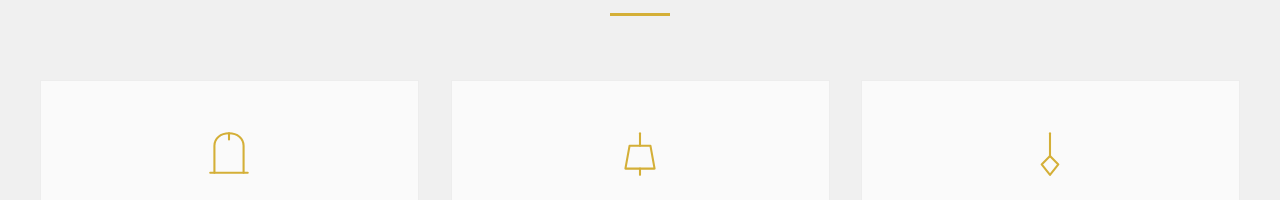
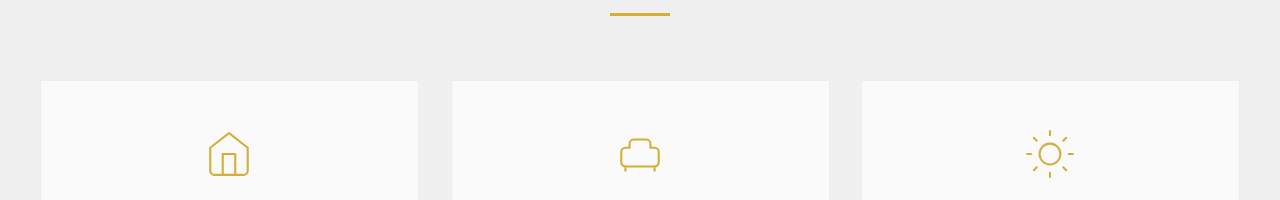
Before and after one commit to BenjaminOhana/bmb-portfolio, a website built with Vite: page index.html in a window 1280 px wide. Shown: the part 3361-3561 px from the top of the page. Built offline with nearby package versions, Linux system fonts and the light colour scheme; a web font is replaced by a local one.

Commit message:
Feat: Update service icons to be more friendly and representative

```diff
--- a/index.html
+++ b/index.html
@@ -106,11 +106,10 @@
             <div class="services-grid">
                 <div class="service-card fade-in delay-100" data-service="architecture">
                     <div class="service-icon">
-                        <!-- Architecture: Minimalist Arch -->
+                        <!-- Architecture: Home (Friendly & Clear) -->
                         <svg width="64" height="64" viewBox="0 0 24 24" fill="none" stroke="currentColor" stroke-width="1" stroke-linecap="round" stroke-linejoin="round">
-                            <path d="M3 21h18" />
-                            <path d="M5 21V8c0-3.5 3-6 7-6s7 2.5 7 6v13" />
-                            <path d="M12 2v3" />
+                            <path d="M3 9l9-7 9 7v11a2 2 0 0 1-2 2H5a2 2 0 0 1-2-2z"></path>
+                            <polyline points="9 22 9 12 15 12 15 22"></polyline>
                         </svg>
                     </div>
                     <h3>Architecture</h3>
@@ -118,11 +117,11 @@
                 </div>
                 <div class="service-card fade-in delay-200" data-service="decoration">
                     <div class="service-icon">
-                        <!-- Decoration: Elegant Pendant Lamp -->
+                        <!-- Decoration: Armchair (Comfort & Style) -->
                         <svg width="64" height="64" viewBox="0 0 24 24" fill="none" stroke="currentColor" stroke-width="1" stroke-linecap="round" stroke-linejoin="round">
-                            <path d="M12 2v6" />
-                            <path d="M7 8h10l2 11H5L7 8z" />
-                            <path d="M12 19v3" />
+                            <path d="M19 9h-2v-2a2 2 0 0 0-2-2H9a2 2 0 0 0-2 2v2H5a2 2 0 0 0-2 2v5a2 2 0 0 0 2 2h14a2 2 0 0 0 2-2v-5a2 2 0 0 0-2-2z"></path>
+                            <path d="M5 18v2"></path>
+                            <path d="M19 18v2"></path>
                         </svg>
                     </div>
                     <h3>Décoration</h3>
@@ -130,10 +129,17 @@
                 </div>
                 <div class="service-card fade-in delay-300" data-service="geobiologie">
                     <div class="service-icon">
-                        <!-- Geobiology: Dowsing Pendulum -->
+                        <!-- Geobiology: Sun (Vitality & Energy) -->
                         <svg width="64" height="64" viewBox="0 0 24 24" fill="none" stroke="currentColor" stroke-width="1" stroke-linecap="round" stroke-linejoin="round">
-                            <path d="M12 2v11" />
-                            <path d="M12 13l-4 4l4 5l4-5l-4-4z" />
+                            <circle cx="12" cy="12" r="5"></circle>
+                            <line x1="12" y1="1" x2="12" y2="3"></line>
+                            <line x1="12" y1="21" x2="12" y2="23"></line>
+                            <line x1="4.22" y1="4.22" x2="5.64" y2="5.64"></line>
+                            <line x1="18.36" y1="18.36" x2="19.78" y2="19.78"></line>
+                            <line x1="1" y1="12" x2="3" y2="12"></line>
+                            <line x1="21" y1="12" x2="23" y2="12"></line>
+                            <line x1="4.22" y1="19.78" x2="5.64" y2="18.36"></line>
+                            <line x1="18.36" y1="5.64" x2="19.78" y2="4.22"></line>
                         </svg>
                     </div>
                     <h3>Géobiologie</h3>
```
